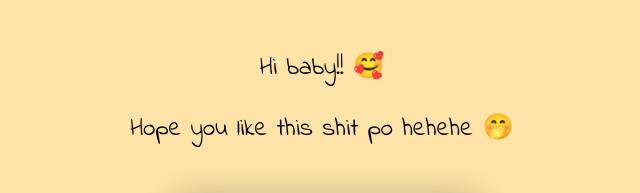
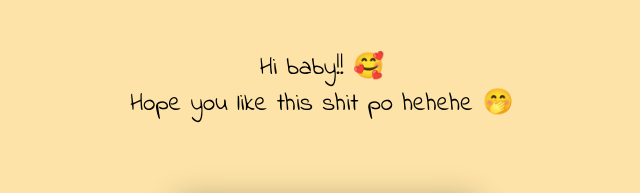
Before and after one commit to GenVllrl/GenVllrl.github.io, a plain HTML site: page card.html in a window 1280 px wide. Shown: the top 193 px of the page, without its empty margins (318-958 px from the left). Drawn offline with Linux system fonts and the light colour scheme.

Commit message:
card.html

```diff
--- a/card.html
+++ b/card.html
@@ -152,13 +152,17 @@
       text-align: left;
       margin-top: 1px;
     }
+
+    .space {
+      margin: 0 0;
+    }
   </style>
 
   <body>
     <!-- Text above the card -->
     <div class="text-below-card">
-      <p>Hi baby!! 🥰</p>
-      <p>Hope you like this shit po hehehe 🤭</p>
+      <p class="space">Hi baby!! 🥰</p>
+      <p class="space">Hope you like this shit po hehehe 🤭</p>
     </div>
     <div class="card">
       <div class="imgBox">
```
